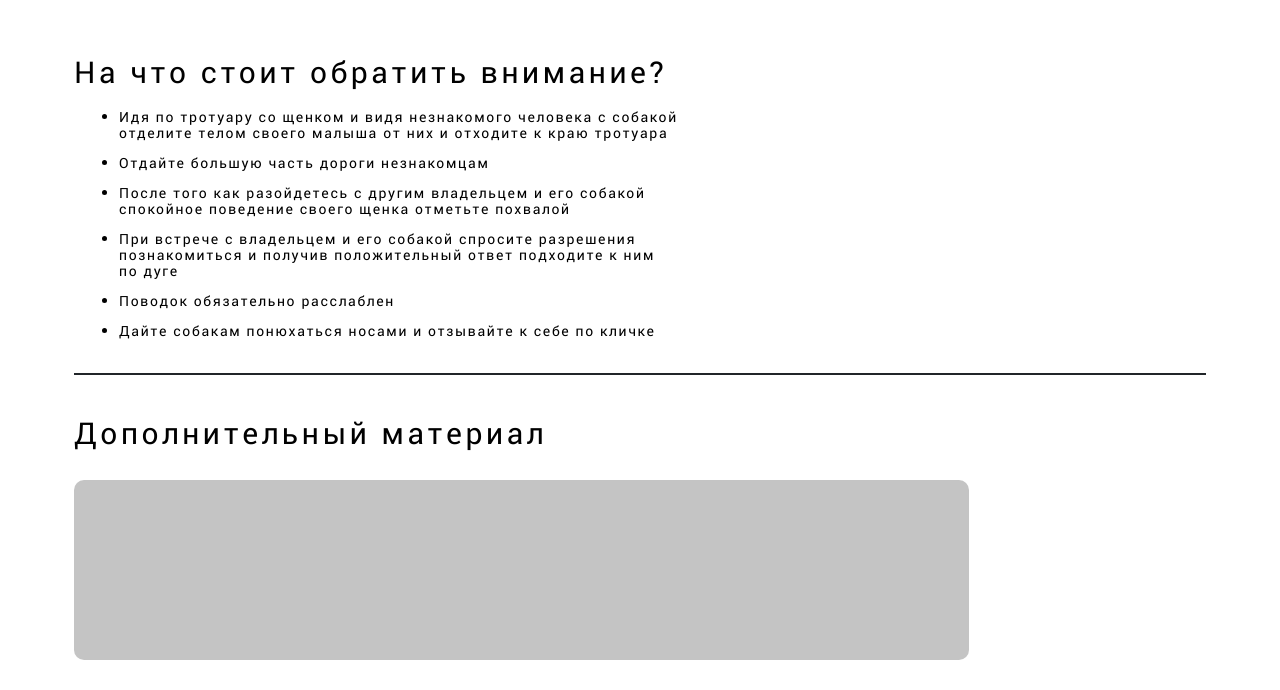
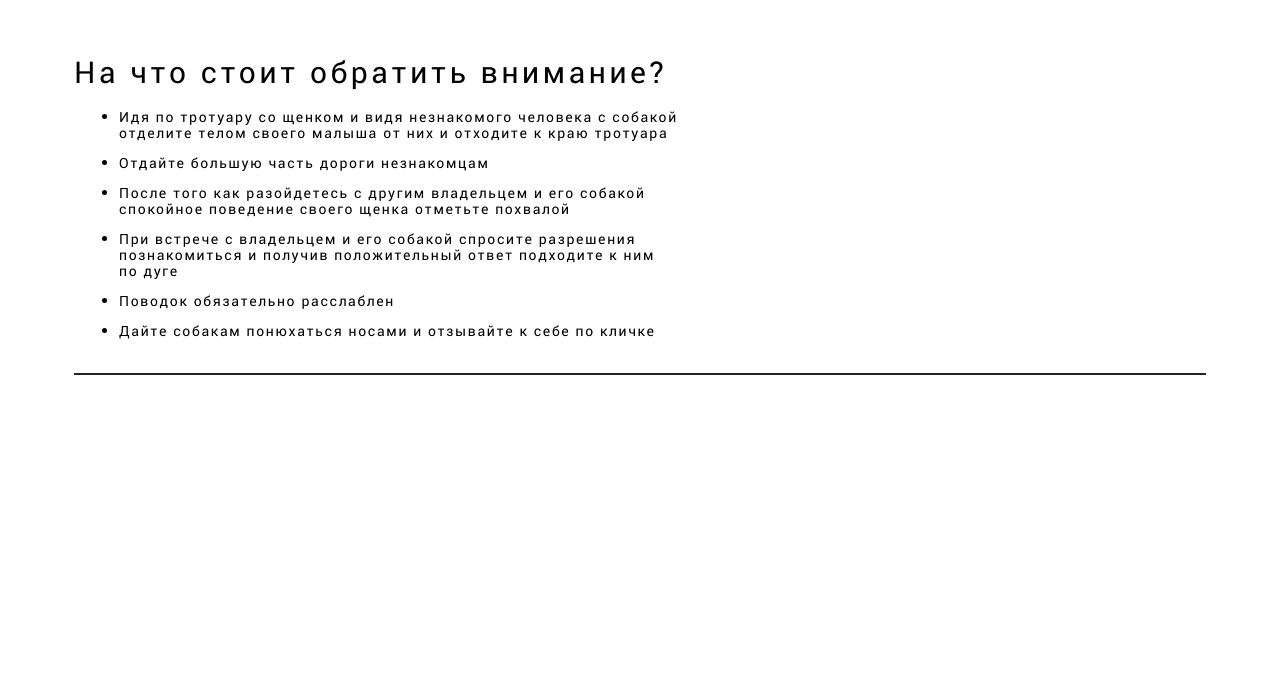
Before and after one commit to Martynov1814/course-basics-of-communication-v1.0.0, a plain HTML site: page lessonFive.html in a window 1280 px wide. Shown: the part 1773-2463 px from the top of the page. After the commit the page ends 2148 px from the top, so only its background shows below. Drawn offline with Linux system fonts and the light colour scheme; grey boxes are pictures that could not be loaded; files whose address does not match are found by name.

Commit message:
Deleted section

```diff
--- a/lessonFive.html
+++ b/lessonFive.html
@@ -67,10 +67,10 @@
 
         <hr class="attention-line">
 
-        <section class="more-material">
+        <!-- <section class="more-material">
             <h2 class="more-material__title">Дополнительный материал</h2>
             <div class="more-material__block"></div>
-        </section>
+        </section> -->
     </div>
 </body>
 
```
